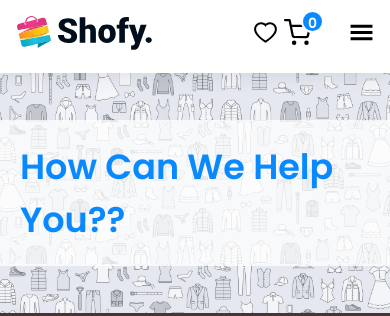
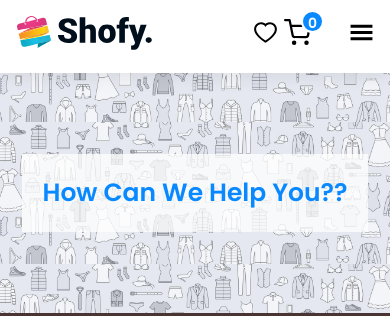
Before and after one commit to Shakiqurrahman/shofy-ecommerce, a React (Vite) app: page /contact in a window 390 px wide. Shown: the top 316 px of the page. Built offline with nearby package versions, Linux system fonts and the light colour scheme; grey boxes are pictures that could not be loaded; a web font is replaced by a local one.

Commit message:
commited

```diff
--- a/src/pages/Contact/Contact.css
+++ b/src/pages/Contact/Contact.css
@@ -187,6 +187,10 @@
 }
 
 @media (max-width: 991px) {
+  .contact-header h1{
+    font-size: 25px;
+  }
+
   .contact {
     padding-top: 50px;
     padding-bottom: 50px;
```
